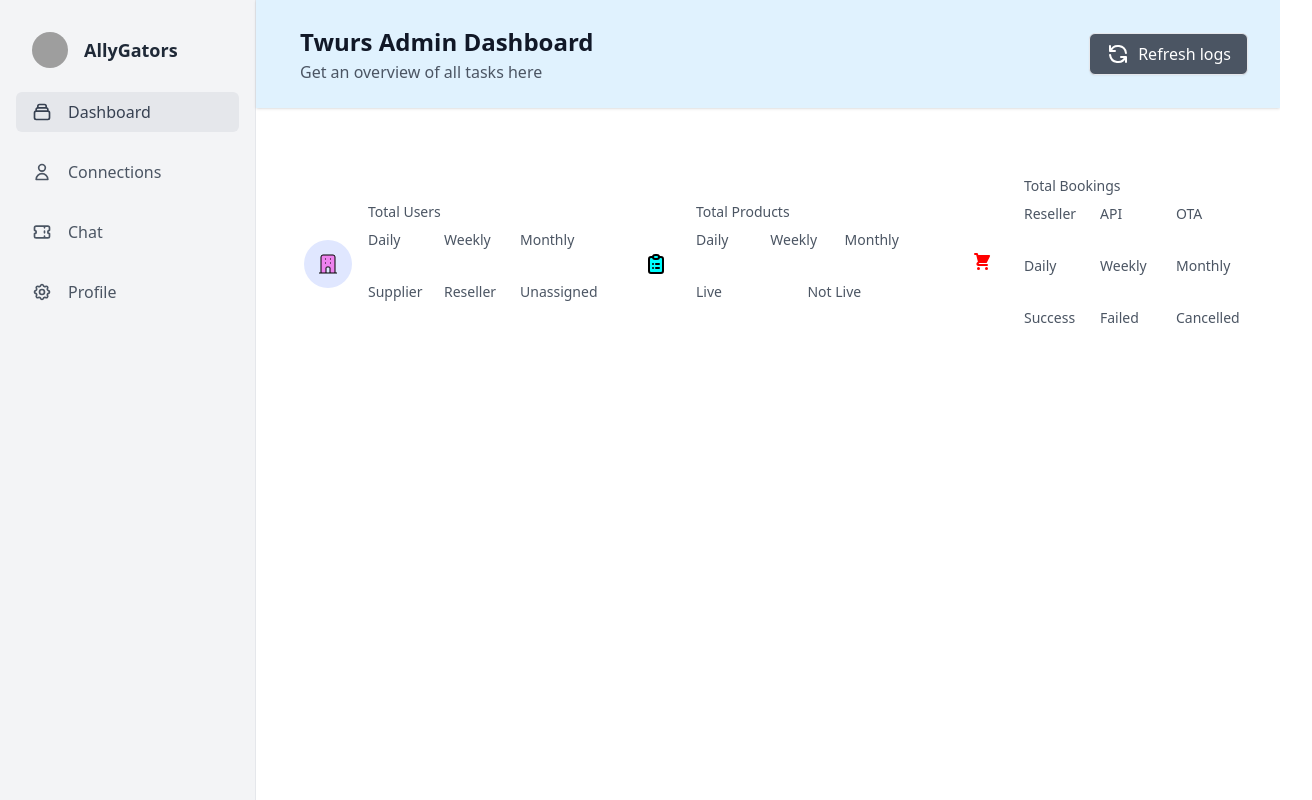
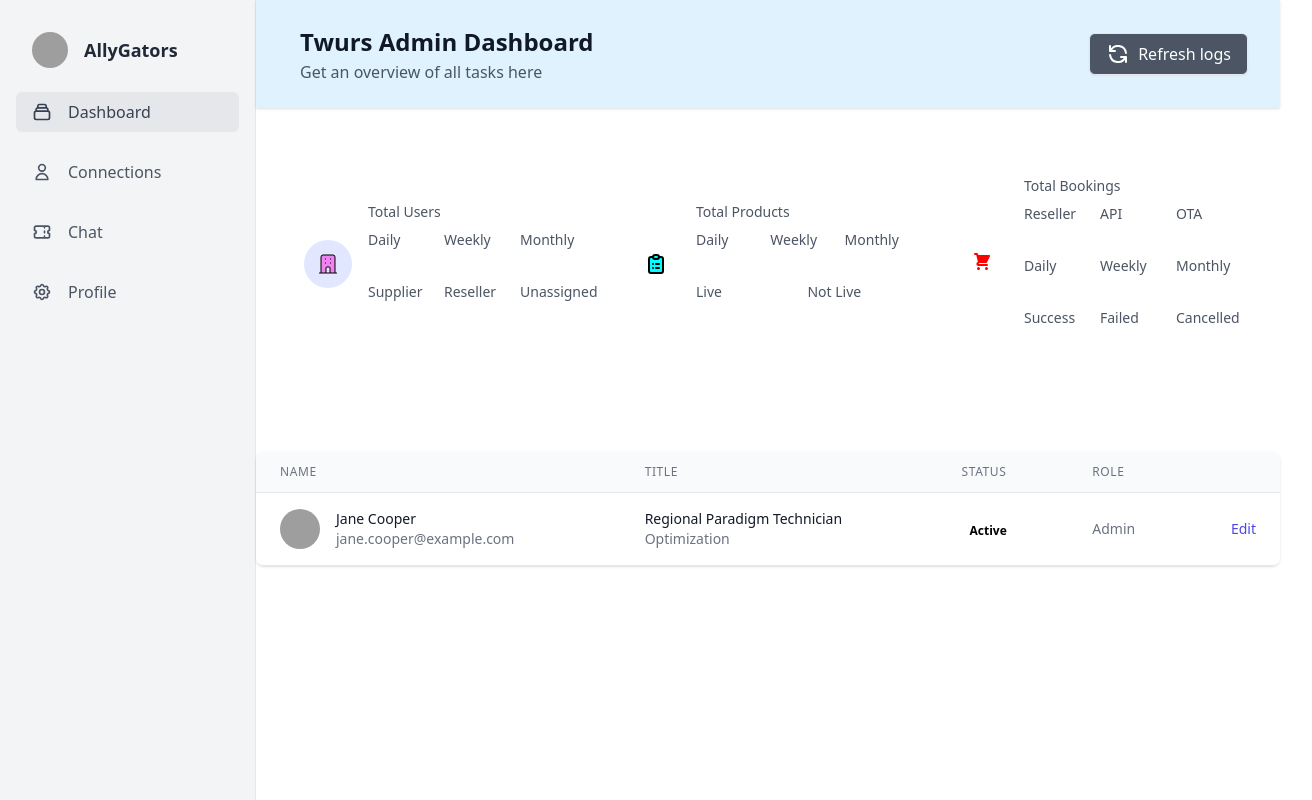
Before and after one commit to kovurusaisachin/AllyGator, a Next.js app in the folder Frontend/allygator_frontend/: page /dashboard in a window 1280 px wide. Shown: the whole page, 1312 px wide, since content can reach past the window. Built offline with nearby package versions, Linux system fonts and the light colour scheme; grey boxes are pictures that could not be loaded.

Commit message:
table added

```diff
--- /dev/null
+++ b/Frontend/allygator_frontend/components/Table/index.tsx
@@ -0,0 +1,93 @@
+import React from "react"
+const people = [
+    {
+      name: 'Jane Cooper',
+      title: 'Regional Paradigm Technician',
+      department: 'Optimization',
+      role: 'Admin',
+      email: 'jane.cooper@example.com',
+      image:
+        'https://images.unsplash.com/photo-1494790108377-be9c29b29330?ixlib=rb-1.2.1&ixid=eyJhcHBfaWQiOjEyMDd9&auto=format&fit=facearea&facepad=4&w=256&h=256&q=60',
+    },
+    // More people...
+  ]
+
+  export default function Table() {
+    return (
+        <>
+      <div className="flex flex-col">
+        <div className="-my-2 overflow-x-auto sm:-mx-6 lg:-mx-8">
+          <div className="py-2 align-middle inline-block min-w-full sm:px-6 lg:px-8">
+            <div className="shadow overflow-hidden border-b border-gray-200 sm:rounded-lg">
+              <table className="min-w-full divide-y divide-gray-200">
+                <thead className="bg-gray-50">
+                  <tr>
+                    <th
+                      scope="col"
+                      className="px-6 py-3 text-left text-xs font-medium text-gray-500 uppercase tracking-wider"
+                    >
+                      Name
+                    </th>
+                    <th
+                      scope="col"
+                      className="px-6 py-3 text-left text-xs font-medium text-gray-500 uppercase tracking-wider"
+                    >
+                      Title
+                    </th>
+                    <th
+                      scope="col"
+                      className="px-6 py-3 text-left text-xs font-medium text-gray-500 uppercase tracking-wider"
+                    >
+                      Status
+                    </th>
+                    <th
+                      scope="col"
+                      className="px-6 py-3 text-left text-xs font-medium text-gray-500 uppercase tracking-wider"
+                    >
+                      Role
+                    </th>
+                    <th scope="col" className="relative px-6 py-3">
+                      <span className="sr-only">Edit</span>
+                    </th>
+                  </tr>
+                </thead>
+                <tbody className="bg-white divide-y divide-gray-200">
+                  {people.map((person) => (
+                    <tr key={person.email}>
+                      <td className="px-6 py-4 whitespace-nowrap">
+                        <div className="flex items-center">
+                          <div className="flex-shrink-0 h-10 w-10">
+                            <img className="h-10 w-10 rounded-full" src={person.image} alt="" />
+                          </div>
+                          <div className="ml-4">
+                            <div className="text-sm font-medium text-gray-900">{person.name}</div>
+                            <div className="text-sm text-gray-500">{person.email}</div>
+                          </div>
+                        </div>
+                      </td>
+                      <td className="px-6 py-4 whitespace-nowrap">
+                        <div className="text-sm text-gray-900">{person.title}</div>
+                        <div className="text-sm text-gray-500">{person.department}</div>
+                      </td>
+                      <td className="px-6 py-4 whitespace-nowrap">
+                        <span className="px-2 inline-flex text-xs leading-5 font-semibold rounded-full bg-green-100 text-green-800">
+                          Active
+                        </span>
+                      </td>
+                      <td className="px-6 py-4 whitespace-nowrap text-sm text-gray-500">{person.role}</td>
+                      <td className="px-6 py-4 whitespace-nowrap text-right text-sm font-medium">
+                        <a href="#" className="text-indigo-600 hover:text-indigo-900">
+                          Edit
+                        </a>
+                      </td>
+                    </tr>
+                  ))}
+                </tbody>
+              </table>
+            </div>
+          </div>
+        </div>
+      </div>
+      </>
+    )
+  }
--- a/Frontend/allygator_frontend/components/analyticCard/analyticCard.tsx
+++ b/Frontend/allygator_frontend/components/analyticCard/index.tsx
@@ -2,7 +2,7 @@ import React from "react"
 export default function AnalyticCard () {
     return(
         <>
-<div className="flex flex-col w-4/5">
+<div className="flex flex-col ">
         <div className="bg-blue-100 shadow">
           <div className="px-4 sm:px-6 lg:max-w-7xl lg:mx-auto lg:px-8">
             <div className="py-6 md:flex md:items-center md:justify-between">
--- a/Frontend/allygator_frontend/pages/dashboard/index.tsx
+++ b/Frontend/allygator_frontend/pages/dashboard/index.tsx
@@ -1,13 +1,18 @@
 import React from "react";
-import Sidebar from "../../components/sidebar/sidebar";
-import AnalyticCard from "../../components/analyticCard/analyticCard";
+import Sidebar from "../../components/sidebar";
+import AnalyticCard from "../../components/analyticCard";
+import Table from "../../components/Table";
+
 export default function dashboard() {
   return (
     <>
       {/* sidebar */}
       <div className="flex flex-col-2">
       <Sidebar />
+        <div>
       <AnalyticCard />
+      <Table />
+      </div>
       </div>
 
     </>
```
Also changed, not shown: Frontend/allygator_frontend/components/profileCard/index.tsx (renamed from Frontend/allygator_frontend/components/profileCard/Profile.tsx), Frontend/allygator_frontend/components/sidebar/index.tsx (renamed from Frontend/allygator_frontend/components/sidebar/sidebar.tsx).
